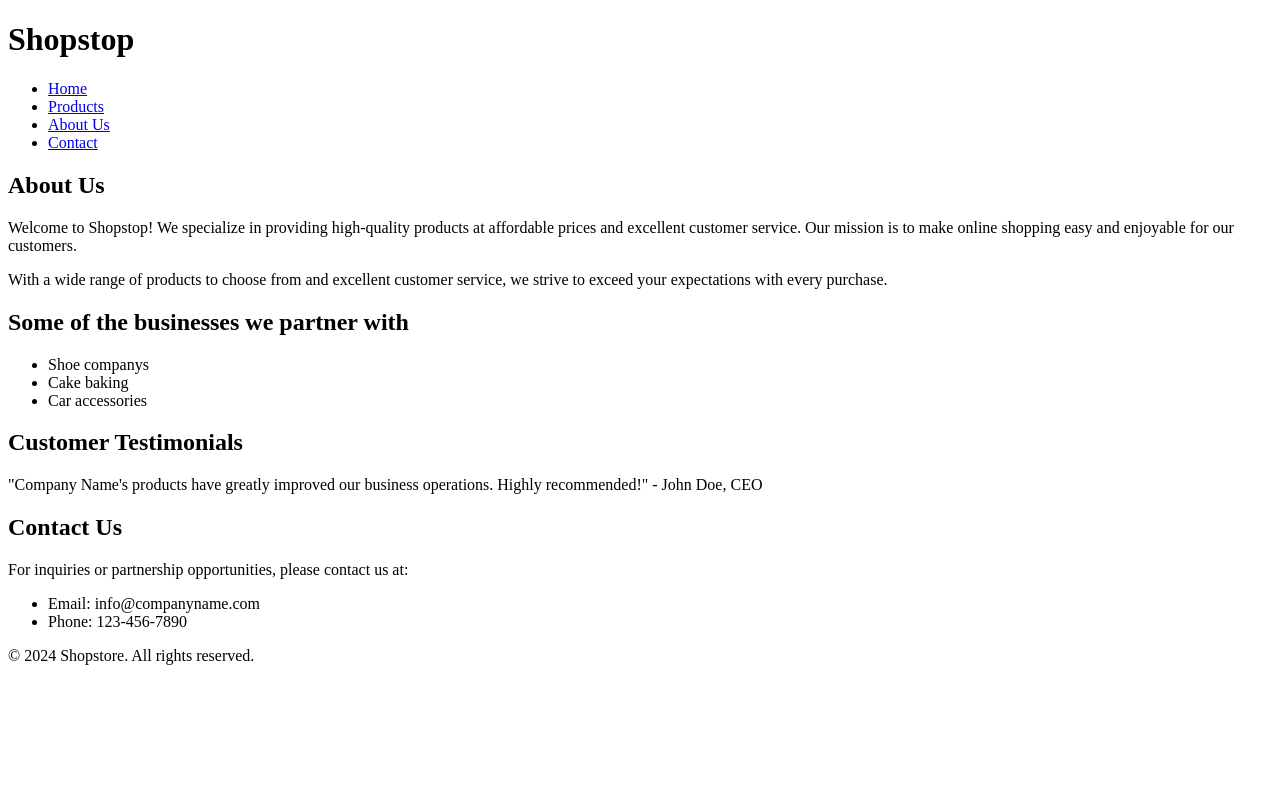
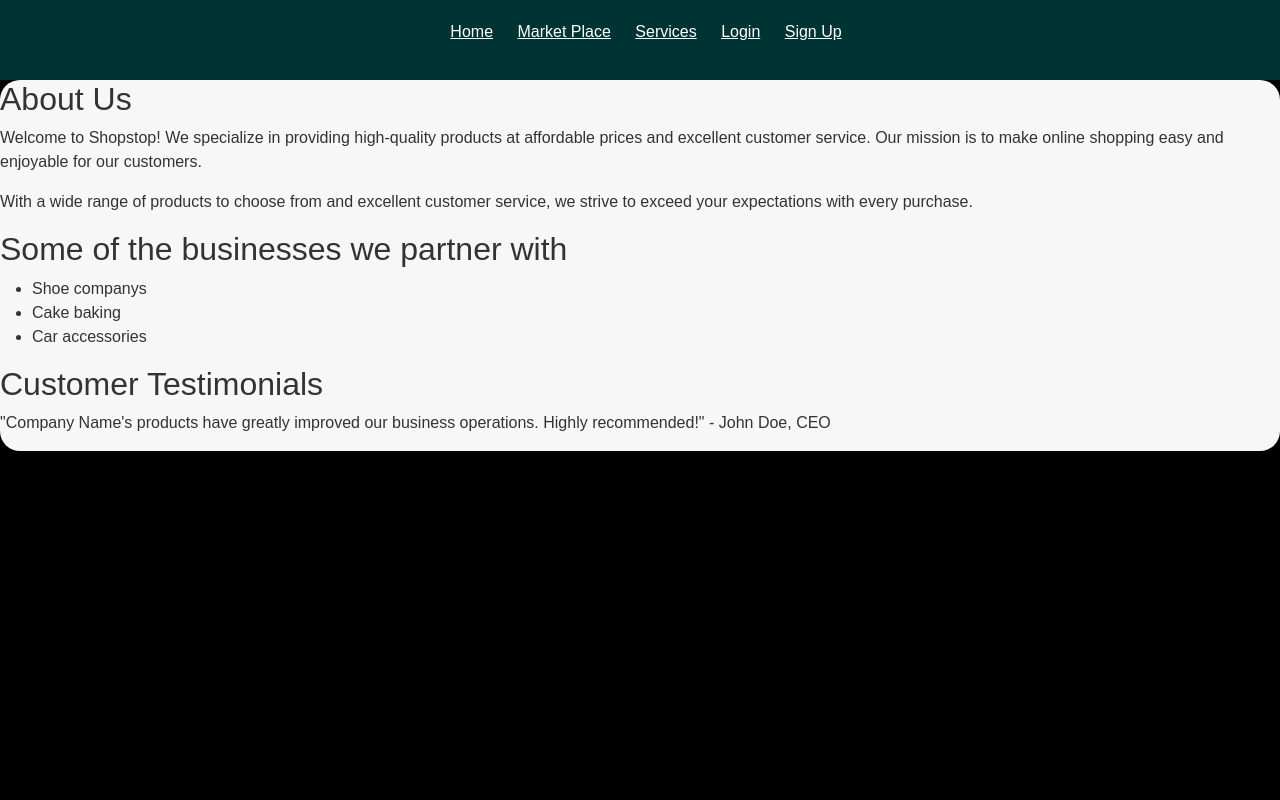
Before and after one commit to Julienexe/shopstop, a Django app: page /about/ in a window 1280 px wide. Run offline with Django 5.2, Linux system fonts and the light colour scheme; some libraries are stand-ins or nearby versions.

Commit message:
navbar style unfinished

```diff
--- a/shopstop/templates/shop/about_us.html
+++ b/shopstop/templates/shop/about_us.html
@@ -1,22 +1,44 @@
-<!DOCTYPE html>
-<html lang="en">
-<head>
-  <meta charset="UTF-8">
-  <meta name="viewport" content="width=device-width, initial-scale=1.0">
-  <title>About us</title>
-</head>
-<body>
-  <header>
-    <h1>Shopstop</h1>
-    <nav>
-      <ul>
-        <li><a href="#">Home</a></li>
-        <li><a href="#">Products</a></li>
-        <li><a href="#">About Us</a></li>
-        <li><a href="#">Contact</a></li>
-      </ul>
-    </nav>
-  </header>
+{% extends 'shop/base2.html' %}
+
+  <style>
+
+
+    section {
+      padding: 20px;
+    }
+    footer {
+      background-color: #033;
+      color: #fff;
+      padding: 10px 0;
+      text-align: center;
+      margin: 20px 0;
+    }
+    .testimonial p {
+      font-style: italic;
+      color: #666;
+    }
+    #testimonials {
+      background-color: #f9f9f9;
+      text-align: center;
+    }
+    #contact {
+        color: #fff;
+        text-align: center;
+    }
+
+    #contact ul {
+        list-style-type: none;
+    }
+    .content-box {
+      background-color: #fff;
+      border-radius: 20px;
+      box-shadow: 0 0 20px rgba(0, 0, 0, 0.1);
+      padding: 20px;
+      margin: 20px;
+    }
+  </style>
+  {% block content %}
+  <div class = "about">
     <div class="content-box">
       <h2>About Us</h2>
       <p>Welcome to Shopstop! We specialize in providing high-quality products at affordable prices and excellent customer service. Our mission is to make online shopping easy and enjoyable for our customers.</p>
@@ -35,17 +57,5 @@
         <p>"Company Name's products have greatly improved our business operations. Highly recommended!" - John Doe, CEO</p>
       </div>
     </section>
-  <div>
-  <footer>
-    <section id="contact">
-      <h2>Contact Us</h2>
-      <p>For inquiries or partnership opportunities, please contact us at:</p>
-      <ul>
-        <li>Email: info@companyname.com</li>
-        <li>Phone: 123-456-7890</li>
-      </ul>
-  </section>
-    <p>&copy; 2024 Shopstore. All rights reserved.</p>
-  </footer>
-</body>
-</html>
+  </div>
+  {%endblock%}
--- a/static/css/nav-style.css
+++ b/static/css/nav-style.css
@@ -1,50 +1,15 @@
-@import url(https://fonts.googleapis.com/css?family=Open+Sans);
-
-/* html {
-  height:100%;
-  background-image: linear-gradient(to right top, #8e44ad 0%, #3498db 100%);
-} */
-
-nav {
-  max-width: 960px;
-  mask-image: linear-gradient(90deg, rgba(255, 255, 255, 0) 0%, #ffffff 25%, #ffffff 75%, rgba(255, 255, 255, 0) 100%);
-  margin-left: 0%;
-  margin-right: 0%;
-  padding: 60px 0;
-}
-
 .nav_container {
-    width: 100vw;
-    position:absolute;
-    z-index: 1;
-    display: flex;
-    flex-direction: column;
-    justify-content: flex-start;
-    align-items: center;
-}
-
-nav ul {
+  background-color: #033;
+  color: #0ff;
+  padding: 20px;
   text-align: center;
-  background: linear-gradient(90deg, rgba(255, 255, 255, 0) 0%, rgba(255, 255, 255, 0.2) 25%, rgba(255, 255, 255, 0.2) 75%, rgba(255, 255, 255, 0) 100%);
-  box-shadow: 0 0 25px rgba(0, 0, 0, 0.1), inset 0 0 1px rgba(255, 255, 255, 0.6);
 }
 
 nav ul li {
-  display: inline-block;
+  display: inline;
+  margin-right: 20px;
 }
-
 nav ul li a {
-  padding: 18px;
-  font-family: "Open Sans";
-  text-transform:uppercase;
-  color: rgb(2, 250, 254);
-  font-size: 18px;
-  text-decoration: none;
-  display: block;
+  color: #fff;
+  text-decoration: underline;
 }
-
-nav ul li a:hover {
-  box-shadow: 0 0 10px rgba(0, 0, 0, 0.1), inset 0 0 1px rgba(255, 255, 255, 0.6);
-  background: rgba(255, 255, 255, 0.1);
-  color: rgba(255, 255, 255, 0.738);
-}
--- a/static/css/style.css
+++ b/static/css/style.css
@@ -10,6 +10,7 @@
 {
     overflow: hidden;
     background-color: #000;
+    font-family: Arial, sans-serif;
 }
 
 .experience
@@ -102,3 +103,13 @@
     background-color: #0d942f;
     color: #ffffff;
 }
+
+.about {
+    font-family: Arial, sans-serif;
+    margin: 0;
+    padding: 0px;
+    background-color: #f7f7f7;
+    color: #333;
+    border-radius: 20px;
+    overflow-y: auto;
+  }
```
Lines whose indentation alone changed are shown as unchanged.
